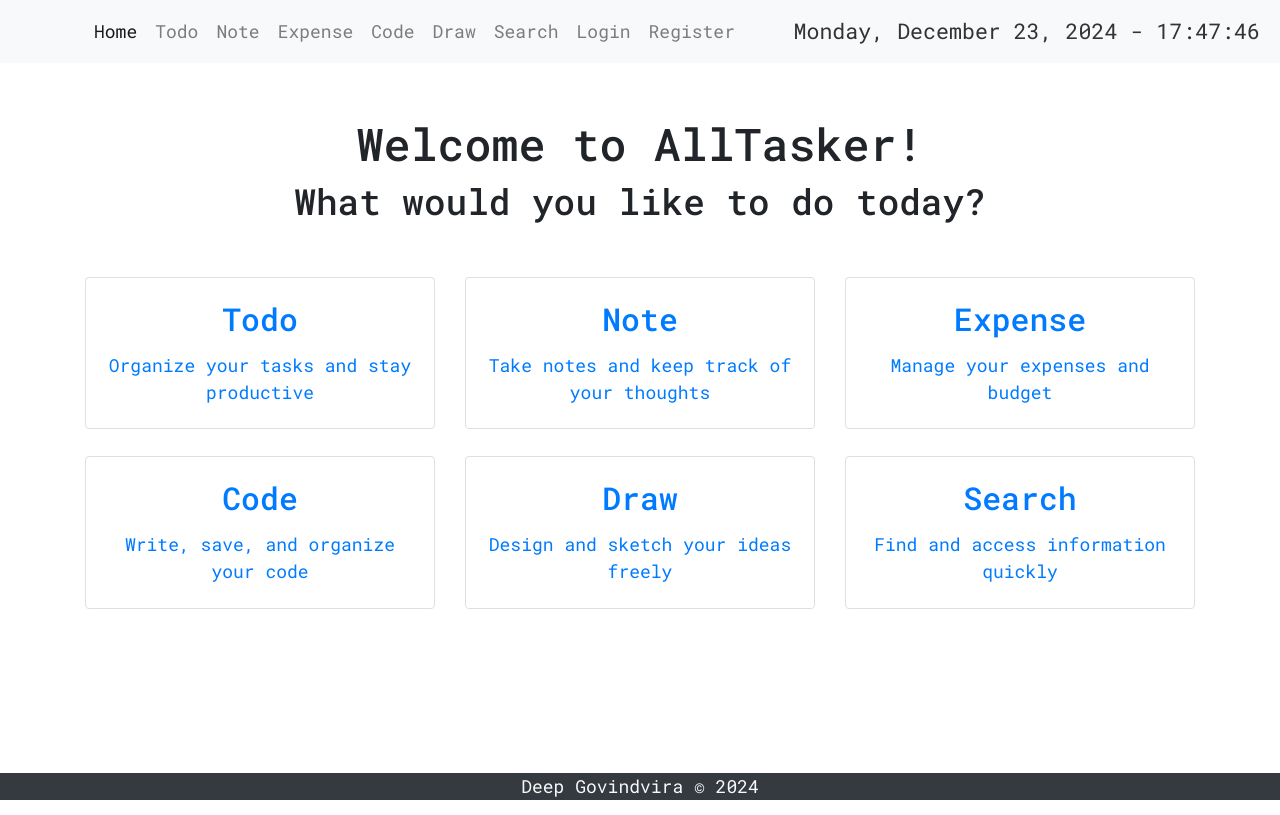
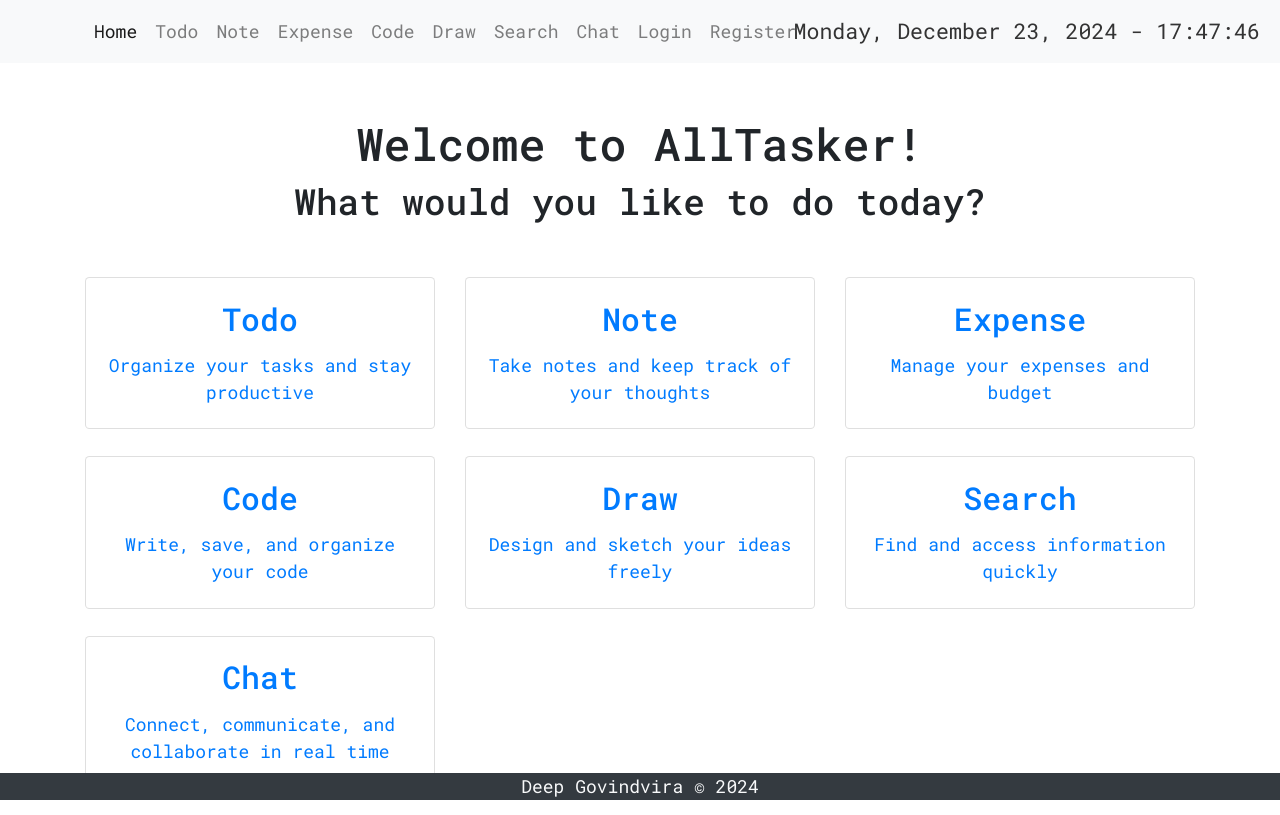
Before and after one commit to deep-govindvira/All_Tasker, a React (Create React App) app in the folder frontend/: page / in a window 1280 px wide. Built offline with nearby package versions, Linux system fonts and the light colour scheme.

Commit message:
Add chat

```diff
--- a/frontend/src/App.js
+++ b/frontend/src/App.js
@@ -11,6 +11,7 @@ import Register from './register/Register';
 import Code from './code/Code';
 import Draw from './draw/Draw';
 import Search from './search/Search';
+import Chat from './chat/Chat';
 
 function App() {
   const [isLoading, setisLoading] = useState(true);
@@ -79,6 +80,7 @@ function App() {
           <Route path='/Code' element={isLoggedIn ? <Code /> : <Navigate to="/login" />} />
           <Route path='/Draw' element={isLoggedIn ? <Draw /> : <Navigate to="/login" />} />
           <Route path='/Search' element={isLoggedIn ? <Search /> : <Navigate to="/login" />} />
+          <Route path='/Chat' element={isLoggedIn ? <Chat /> : <Navigate to="/login" />} />
           <Route path='/login' element={<Login onLogin={setIsLoggedIn} />} />
           <Route path='/register' element={<Register onLogin={setIsLoggedIn}/>} />
         </Routes>
--- a/frontend/src/Navbar.js
+++ b/frontend/src/Navbar.js
@@ -12,6 +12,7 @@ function Navbar({ isLoggedIn, onLoginLogout }) {
     { name: 'Code', url: '/Code' },
     { name: 'Draw', url: '/Draw' },
     { name: 'Search', url: '/Search' },
+    { name: 'Chat', url: '/Chat'},
     { name: '', url: ''},
     { name: '', url: ''},
   ];
--- a/frontend/src/draw/Draw.js
+++ b/frontend/src/draw/Draw.js
@@ -4,7 +4,7 @@ const Draw = () => {
   return (
     <div>
       <iframe
-        src="https://witeboard.com/7710daa0-c2e4-11ef-ad6e-255d089a146b"
+        src="https://www.autodraw.com/"
         width="100%"
         height="600"
         frameBorder="0"
--- a/frontend/src/home/Home.js
+++ b/frontend/src/home/Home.js
@@ -30,6 +30,11 @@ const Home = () => {
       title: "Search",
       description: "Find and access information quickly",
       link: "/Search"
+    },
+    {
+      title: "Chat",
+      description: "Connect, communicate, and collaborate in real time",
+      link: "/Chat"
     }
   ];
 
```
Also changed, not shown: 1 other file (tests, documents, lock files or other folders).
